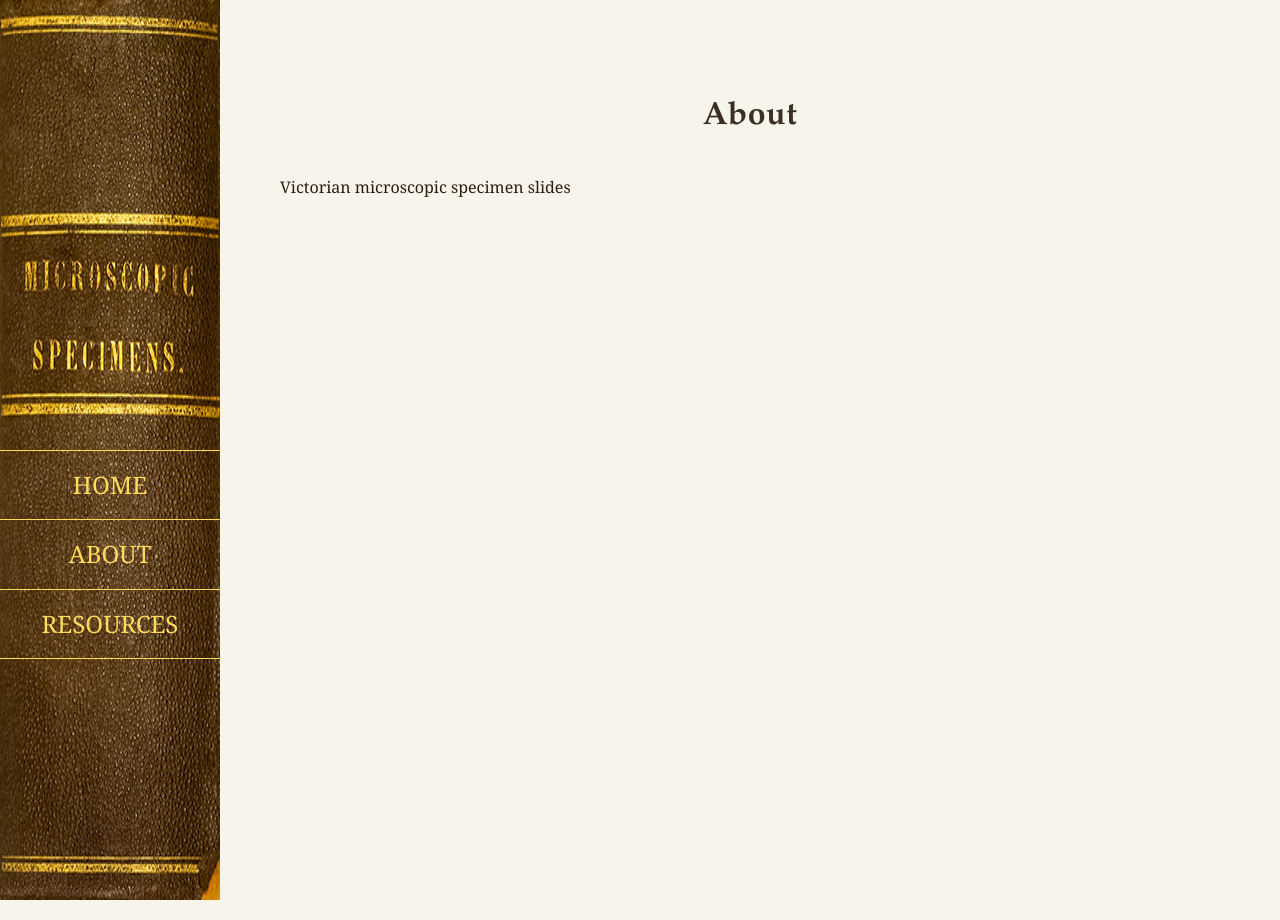
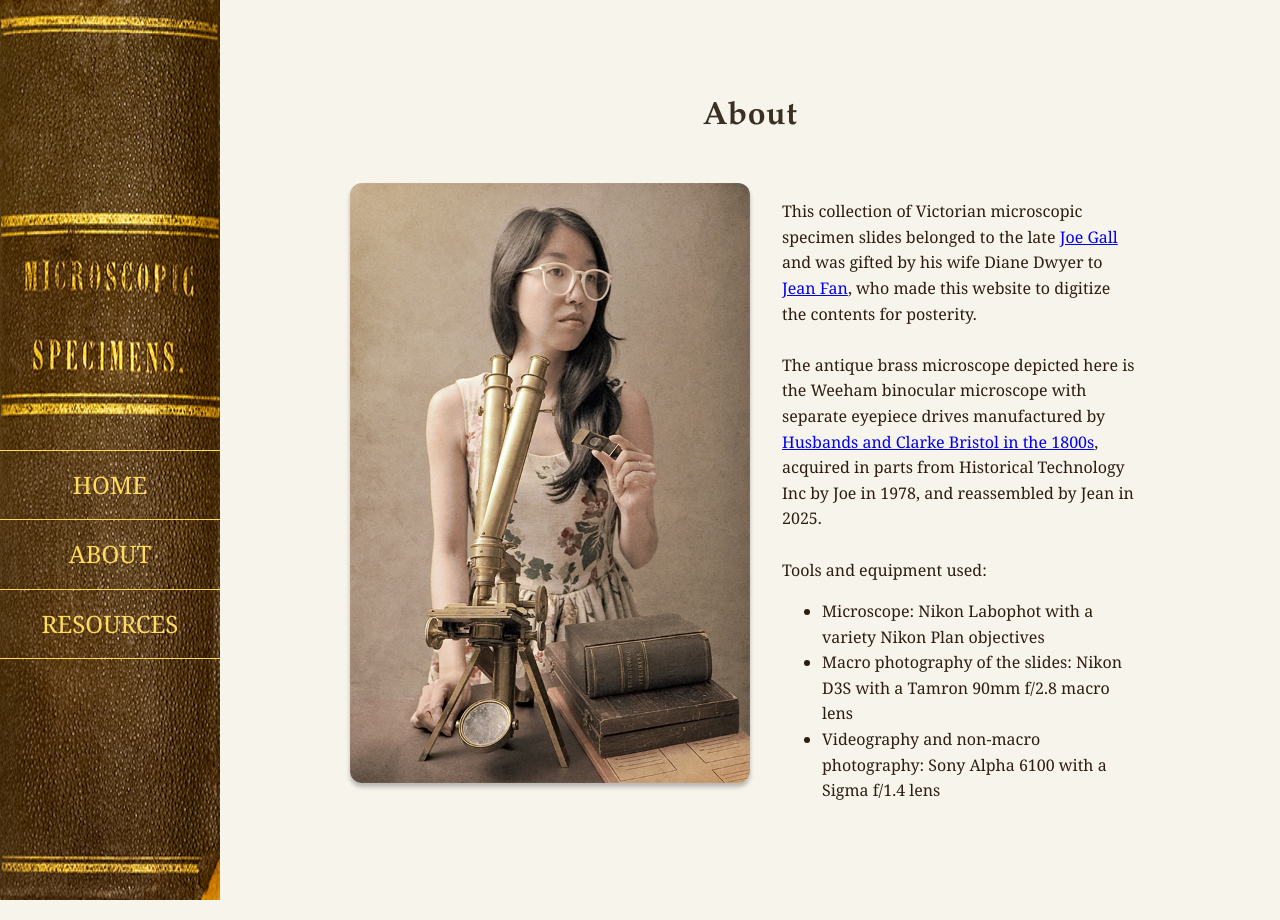
Before and after one commit to JEFworks/MicroscopicSpecimens, a Jekyll site: the page built from about.md, in a window 1280 px wide. Built offline with Jekyll 4.4.1, drawn with Linux system fonts in a browser that asks for light colours.

Commit message:
add about page and 5 more slides

```diff
--- a/about.md
+++ b/about.md
@@ -5,4 +5,47 @@ title: about
 
 # About
 
-Victorian microscopic specimen slides
+<style>
+    .about {
+      display: flex;
+      align-items: flex-start;
+      max-width: 800px;
+      margin: 40px auto;
+    }
+    .about img {
+      width: 400px;
+      height: auto;
+      margin-right: 20px;
+      border-radius: 12px;
+      transition: transform 0.3s ease;
+      box-shadow: 0 4px 4px rgba(0, 0, 0, 0.25); /* <-- diffuse shadow */
+    }
+    .about-text {
+      margin: 0px 12px;
+      max-width: 600px;
+    }
+</style>
+
+  <div class="about">
+		<img src="/assets/images/about_selfportrait.jpg">
+    <div class="about-text">
+      <p>
+      	This collection of Victorian microscopic specimen slides belonged to the late <a href="https://en.wikipedia.org/wiki/Joseph_G._Gall">Joe Gall</a> and was gifted by his wife Diane Dwyer to <a href="https://jean.fan/">Jean Fan</a>, who made this website to digitize the contents for posterity.
+      	<br><br>
+      	The antique brass microscope depicted here is the Weeham binocular microscope with separate eyepiece drives manufactured by <a href="http://microscopist.net/HusbandsH.html">Husbands and Clarke Bristol in the 1800s</a>, acquired in parts from Historical Technology Inc by Joe in 1978, and reassembled by Jean in 2025.
+      	<br><br>
+      	Tools and equipment used:
+		<ul>
+			<li>
+      			Microscope: Nikon Labophot with a variety Nikon Plan objectives
+      		</li>
+      		<li>
+      			Macro photography of the slides: Nikon D3S with a Tamron 90mm f/2.8 macro lens
+      		</li>
+      		<li>
+      			Videography and non-macro photography: Sony Alpha 6100 with a Sigma f/1.4 lens
+	    	  </li>
+	  	</ul>
+      </p>
+    </div>
+  </div>
```
Also changed, not shown: _slides/cuticleofwheat.md (added, +9 -0 lines), _slides/diatomscalifornia.md (added, +10 -0 lines), _slides/hyacinthroottip.md (added, +10 -0 lines), _slides/pleurosigmaquadratumbalticum.md (added, +9 -0 lines), _slides/polycistinajeremia.md (added, +10 -0 lines), assets/images/about_selfportrait.jpg (added), assets/images/cuticleofwheat_macro.jpg (added), assets/images/cuticleofwheat_micro.jpg (added), assets/images/diatomscalifornia_macro.jpg (added), assets/images/diatomscalifornia_micro-1.jpg (added), assets/images/diatomscalifornia_micro-2.jpg (added), assets/images/hyacinthroottip_macro.jpg (added), assets/images/hyacinthroottip_micro-1.jpg (added), assets/images/hyacinthroottip_micro-2.jpg (added), 4 more files, 1 other file.
